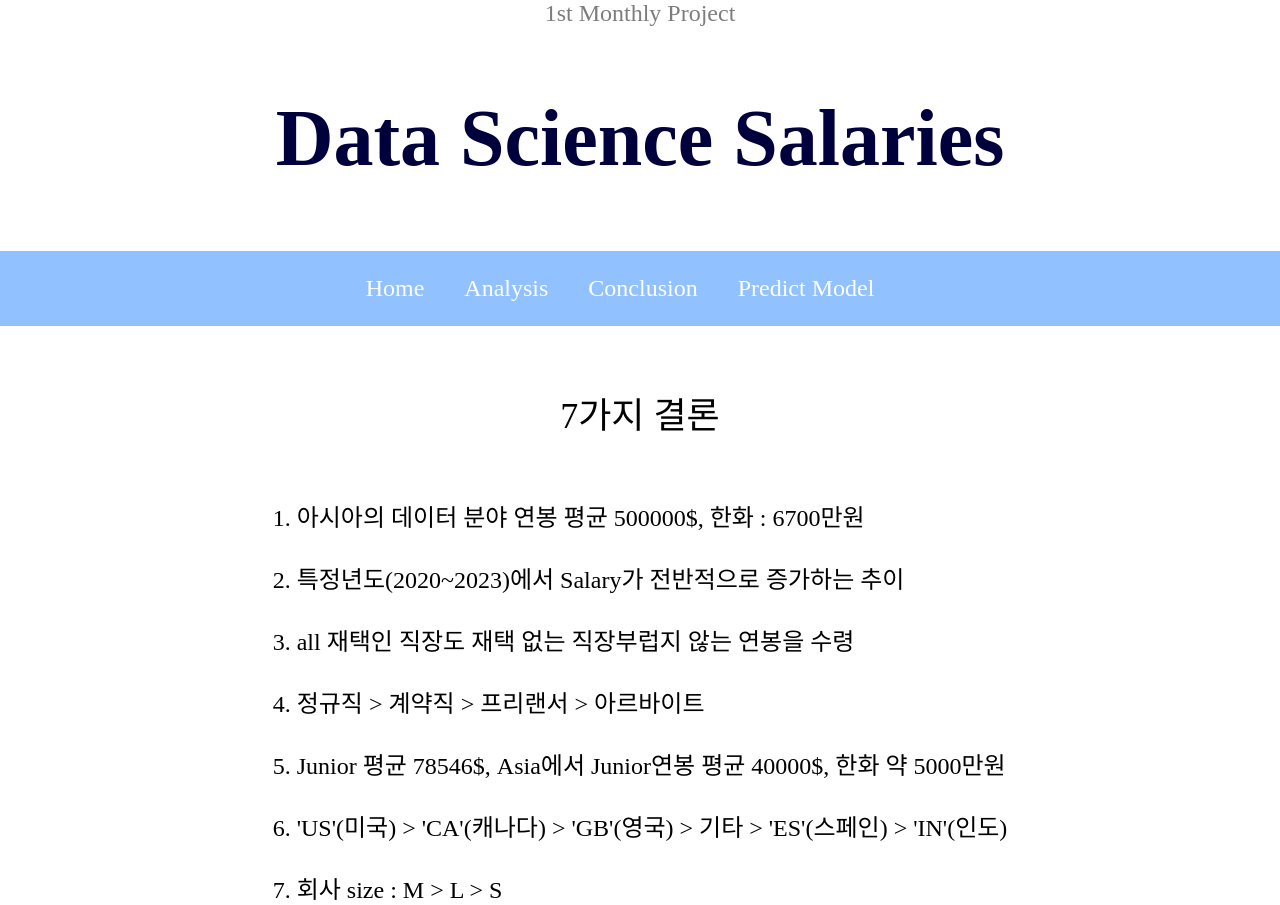
After one commit to kdt-5th/team_a4_month1, a Flask app: page /conclusion in a window 1280 px wide. The commit adds this page. Run offline with Flask 3, Linux system fonts and the light colour scheme.

Commit message:
css 적용

```diff
--- a/app.py
+++ b/app.py
@@ -7,6 +7,8 @@ import plotly.io as pio
 import country_converter as coco
 import warnings
 import os, sys
+import matplotlib
+matplotlib.use('Agg')
 
 from sklearn.model_selection import GridSearchCV, train_test_split
 from sklearn.linear_model import LinearRegression
@@ -21,9 +23,9 @@ from sklearn.metrics import mean_squared_error
 
 import plotly.graph_objects as go
 from plotly.subplots import make_subplots
-from predcit_salary import predict
+from predict_salary import predict
+plt.style.use('fivethirtyeight')
 
-plt.style.use('fivethirtyeight')
 
 app = Flask(__name__)
 
@@ -31,7 +33,7 @@ app = Flask(__name__)
 path = os.path.dirname(os.path.abspath(__file__))
 
 
-@app.route('/')
+@app.route('/analysis')
 def index():
     static_path = 'static/'
 
@@ -237,16 +239,14 @@ def index():
     #---------------------------------------------------------
     # - 'work_year'별 'experience_level'기준 salary 변화
 
-    fig = px.line(original_df, x='work_year', y='salary_in_usd', color='experience_level', line_shape='linear')
+    plt.figure(figsize=(13,7))
 
-    # 제목, 레이블, 범례 폰트 크기 등의 추가 설정
-    fig.update_layout(
-        title="Salary vs. Work Year based on Experience Level",
-        xaxis_title="Work Year",
-        yaxis_title="Salary in USD",
-        legend_title="Experience Level",
-        legend_font_size=12
-    )
+    sns.set_style('darkgrid')
+    sns.lineplot(x='work_year', y='salary_in_usd', hue='experience_level', data=original_df, errorbar=None)
+    plt.title("Salary vs. Work Year based on Experience Level")
+
+    plt.legend(title="Experience Level", fontsize=12)
+
 
     # HTML로 변환
     image_path = static_path + 'seaborn_plot_2.png'
@@ -293,7 +293,7 @@ def index():
                 x = sal_per.index,
                 color= sal_per.index,
                 color_discrete_sequence=px.colors.qualitative.G10,
-                text = sal_per['count'],
+                text = sal_per['jobs'],
                 title='Top10 Jobs - Salary',
                 template='ggplot2'
                 )
@@ -373,7 +373,7 @@ def index():
     plt.close()
     image_paths.append(image_path)
     #---------------------------------------------------------
-    fig = px.box(original_df, x='experience_level', y='salary_in_usd', color='company_size', height=600, width=1100)
+    fig = px.box(original_df, x='experience_level', y='salary_in_usd', color='company_size')
     graphs.append(pio.to_html(fig))
     #---------------------------------------------------------
     from sklearn.preprocessing import LabelEncoder
@@ -385,7 +385,7 @@ def index():
     for col in obj_cols:
         labeled_df[col] = le.fit_transform(labeled_df[col])
 
-    plt.figure(figsize=(10, 10))
+    plt.figure(figsize=(10, 12))
     sns.heatmap(labeled_df.corr(), annot=True,fmt = '.2f', linewidths=.5, cmap='Blues')
 
     image_path = static_path + 'seaborn_plot_5.png'
@@ -393,7 +393,7 @@ def index():
     plt.close()
     image_paths.append(image_path)
     #---------------------------------------------------------
-    plt.figure(figsize=(10, 10))
+    plt.figure(figsize=(13, 13))
     sns.heatmap(labeled_df.corr(), annot=True,fmt = '.2f', linewidths=.5, cmap='Blues')
     image_path = static_path + 'seaborn_plot_6.png'
     plt.savefig(image_path)
@@ -401,7 +401,7 @@ def index():
     image_paths.append(image_path)
 
 
-    return render_template('index.html', graph_html_list=graphs, image_paths=image_paths)
+    return render_template('analysis.html', graph_html_list=graphs, image_paths=image_paths)
 
 # 예측값 계산용
 @app.route('/submit/', methods=['POST'])
@@ -414,7 +414,13 @@ def predict_calc():
 def predict_sal():
     return render_template('predict.html')
 
+@app.route('/')
+def home_page():
+    return render_template('home.html')
 
+@app.route('/conclusion')
+def conclusion_page():
+    return render_template('conclusion.html')
 
 if __name__ == '__main__':
     app.run(debug=True)
--- /dev/null
+++ b/static/style.css
@@ -0,0 +1,76 @@
+/** @format */
+
+body {
+    background-color: rgb(255, 255, 255);
+    margin: 0px;
+}
+
+.top {
+    width: 100%;
+    text-align: center;
+}
+
+.top p {
+    color: rgb(125, 125, 125);
+    font-size: 24px;
+    font-family: Times New Roman;
+}
+
+.top h2 {
+    color: rgb(0, 0, 60);
+    font-size: 80px;
+    font-family: Times New Roman;
+}
+
+.menu {
+    display: flex;
+    justify-content: center;
+    align-items: center;
+}
+
+.menu a {
+    text-decoration: none;
+    color: rgb(255, 255, 255);
+    margin-right: 40px;
+    font-family: Times New Roman;
+    font-size: 24px;
+}
+
+.menu-wrapper {
+    width: 100%;
+    height: 75px;
+    display: flex;
+    justify-content: center;
+    background: rgb(37, 132, 255);
+    opacity: 0.5;
+}
+
+.banner-wrapper {
+    width: 100%;
+    height: 100%;
+    display: flex;
+    justify-content: center;
+    align-items: center;
+}
+
+.banner {
+    color: white;
+}
+
+.content-wrapper {
+    width: 100%;
+    height: 100%;
+    display: flex;
+    justify-content: center;
+    align-items: center;
+}
+
+.content {
+    width: 1200px;
+    height: 100%;
+}
+
+.banner h1 {
+    color: rgb(0, 0, 0);
+    font-family: Times New Roman;
+}
--- /dev/null
+++ b/templates/conclusion.html
@@ -0,0 +1,38 @@
+<html>
+
+<head>
+    <link rel="stylesheet" href="{{ url_for('static', filename='style.css') }}" />
+    <title>Data Science Salaries</title>
+</head>
+
+<body>
+    <div class="top">
+        <p>1st Monthly Project</p>
+        <p></p>
+        <h2>Data Science Salaries</h2>
+    </div>
+    <div class="menu-wrapper">
+        <div class="menu">
+            <a href="/">Home</a>
+            <a href="/analysis">Analysis</a>
+            <a href="/conclusion">Conclusion</a>
+            <a href="/predict">Predict Model</a>
+        </div>
+    </div>
+    <div class="hdtext-container"
+        style="font-size: 36px; margin-top: 24px; margin-right: 24px; margin-left: 24px; display: flex; justify-content: center; font-family: Times New Roman;">
+        <p>7가지 결론</p>
+    </div>
+    <div class="text-container"
+        style="font-size: 24px; margin-top: 24px; margin-right: 24px; margin-left: 24px; display: flex; justify-content: center; font-family: Times New Roman;">
+        1. 아시아의 데이터 분야 연봉 평균 500000$, 한화 : 6700만원<br><br>
+        2. 특정년도(2020~2023)에서 Salary가 전반적으로 증가하는 추이<br><br>
+        3. all 재택인 직장도 재택 없는 직장부럽지 않는 연봉을 수령<br><br>
+        4. 정규직 > 계약직 > 프리랜서 > 아르바이트<br><br>
+        5. Junior 평균 78546$, Asia에서 Junior연봉 평균 40000$, 한화 약 5000만원<br><br>
+        6. 'US'(미국) > 'CA'(캐나다) > 'GB'(영국) > 기타 > 'ES'(스페인) > 'IN'(인도)<br><br>
+        7. 회사 size : M > L > S</p>
+    </div>
+</body>
+
+</html>
```
Also changed, not shown: templates/analysis.html (added, +134 -0 lines), templates/home.html (added, +36 -0 lines), templates/index.html (deleted, +0 -40 lines), templates/index2.html (deleted, +0 -11 lines), templates/predict.html (+27 -9 lines), static/seaborn_plot_1.png, static/seaborn_plot_2.png, static/seaborn_plot_3.png, static/seaborn_plot_4.png, static/seaborn_plot_5.png, static/seaborn_plot_6.png, 1 other file.
